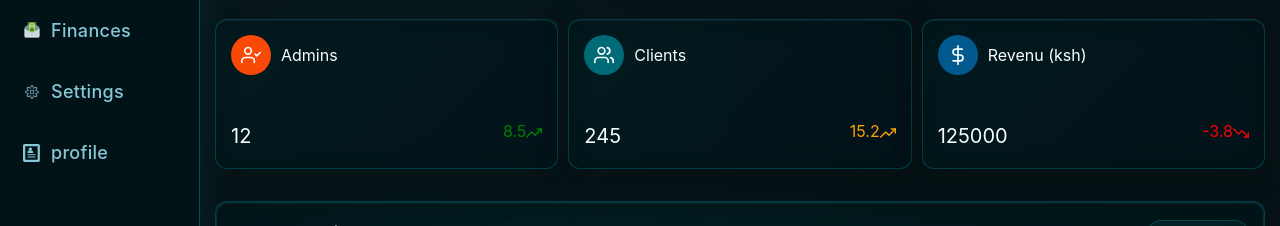
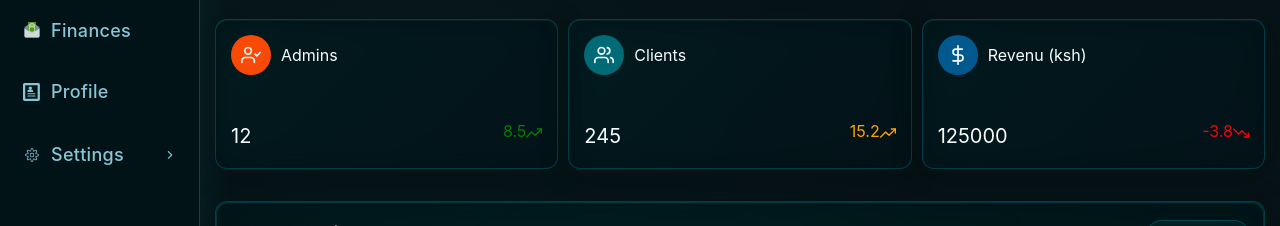
Before and after one commit to Davis-don/hookiefy, a React (Vite) app in the folder client/: page / in a window 1280 px wide. Shown: the part 203-429 px from the top of the page. Built offline with nearby package versions, Linux system fonts and the light colour scheme.

Commit message:
aded a settings

```diff
--- a/client/src/pages/superadmin/Superadmin.tsx
+++ b/client/src/pages/superadmin/Superadmin.tsx
@@ -10,20 +10,22 @@ import { FaUsers } from "react-icons/fa";
 import { CiSettings } from "react-icons/ci";
 import { FcMoneyTransfer } from "react-icons/fc";
 import { ImProfile } from "react-icons/im";
+import { IoIosArrowDown, IoIosArrowForward } from "react-icons/io";
 import Superadmindash from '../../components/superadmin/Superadmindash';
 import Superadminusers from './Superadminusers';
-import Superadminsettings from './Superadminsettings';
 import Superadminfinances from './Superadminfinances';
+import Admincommissions from './Admincommissions';
 import Profile from './Profile';
 
 function Superadmin() {
   const [mount, ismounted] = useState(false);
   const [isLargeScreen, setIsLargeScreen] = useState(false);
-  const [dash,isdashmount]=useState(true)
-  const [users,isusersmount]=useState(false)
-  const [settings,isSettings]=useState(false)
-  const [finances,isFinances]=useState(false)
-  const [profile,isprofile]=useState(false)
+  const [dash, isdashmount] = useState(true)
+  const [users, isusersmount] = useState(false)
+  const [settingsOpen, setSettingsOpen] = useState(false)
+  const [finances, isFinances] = useState(false)
+  const [profile, isprofile] = useState(false)
+  const [adminCommissions, setAdminCommissions] = useState(false)
 
   useEffect(() => {
     const checkScreen = () => {
@@ -38,6 +40,30 @@ function Superadmin() {
 
   const sidebarVisible = isLargeScreen ? true : mount;
 
+  const clearAllStates = () => {
+    isdashmount(false)
+    isusersmount(false)
+    isFinances(false)
+    isprofile(false)
+    setAdminCommissions(false)
+  }
+
+  const handleSettingsClick = () => {
+    // If settings is already open and we click it again, close it
+    if (settingsOpen) {
+      setSettingsOpen(false)
+      // If adminCommissions is active, clear it
+      if (adminCommissions) {
+        setAdminCommissions(false)
+        isdashmount(true)
+      }
+    } else {
+      // Open settings and clear other states
+      clearAllStates()
+      setSettingsOpen(true)
+    }
+  }
+
   return (
     <div className="overall-superadmin-container">
 
@@ -48,7 +74,7 @@ function Superadmin() {
       >
         <div className="sidebar-header-container-dashboard">
           <div className="brandname-container">
-            <h3 style={{cursor:"pointer"}} onClick={()=>{isdashmount(true);isusersmount(false);isSettings(false);isFinances(false);ismounted(!mount)}}>Hookiefy</h3>
+            <h3 style={{cursor:"pointer"}} onClick={()=>{clearAllStates(); isdashmount(true); setSettingsOpen(false); ismounted(!mount)}}>Hookiefy</h3>
           </div>
 
           <div
@@ -62,15 +88,50 @@ function Superadmin() {
         <div className="sidebar-body-container">
 
           <ul>
-            <div onClick={()=>{isdashmount(true);isusersmount(false);isSettings(false);isFinances(false);isprofile(false);ismounted(!mount)}} className={dash?"sidebar_link active-sidebar":"sidebar_link"}><MdOutlineSpaceDashboard /> Dashboard</div>
-            <div onClick={()=>{isdashmount(false);isusersmount(true);isSettings(false);isFinances(false);isprofile(false);ismounted(!mount)}}className={users?"sidebar_link active-sidebar":"sidebar_link"}><FaUsers /> Users</div>
-            <div onClick={()=>{isdashmount(false);isusersmount(false);isSettings(false);isFinances(true);isprofile(false);ismounted(!mount)}}className={finances?"sidebar_link active-sidebar":"sidebar_link"}><FcMoneyTransfer /> Finances</div>
-            <div onClick={()=>{isdashmount(false);isusersmount(false);isSettings(true);isFinances(false);isprofile(false);ismounted(!mount)}}className={settings?"sidebar_link active-sidebar":"sidebar_link"}><CiSettings /> Settings</div>
-            <div onClick={()=>{isdashmount(false);isusersmount(false);isSettings(false);isFinances(false);isprofile(true);ismounted(!mount)}}className={profile?"sidebar_link active-sidebar":"sidebar_link"}><ImProfile /> profile</div>
+            <div onClick={()=>{clearAllStates(); setSettingsOpen(false); isdashmount(true); ismounted(!mount)}} className={dash?"sidebar_link active-sidebar":"sidebar_link"}>
+              <MdOutlineSpaceDashboard /> Dashboard
+            </div>
 
+            <div onClick={()=>{clearAllStates(); setSettingsOpen(false); isusersmount(true); ismounted(!mount)}} className={users?"sidebar_link active-sidebar":"sidebar_link"}>
+              <FaUsers /> Users
+            </div>
+
+            <div onClick={()=>{clearAllStates(); setSettingsOpen(false); isFinances(true); ismounted(!mount)}} className={finances?"sidebar_link active-sidebar":"sidebar_link"}>
+              <FcMoneyTransfer /> Finances
+            </div>
+
+            <div onClick={()=>{clearAllStates(); setSettingsOpen(false); isprofile(true); ismounted(!mount)}} className={profile?"sidebar_link active-sidebar":"sidebar_link"}>
+              <ImProfile /> Profile
+            </div>
+
+            {/* Settings with Sub-links */}
+            <div className="settings-group">
+              <div
+                onClick={handleSettingsClick}
+                className={`sidebar_link ${settingsOpen || adminCommissions ? 'active-sidebar' : ''}`}
+                style={{ cursor: 'pointer' }}
+              >
+                <CiSettings /> Settings
+                <span className="settings-arrow">
+                  {settingsOpen ? <IoIosArrowDown /> : <IoIosArrowForward />}
+                </span>
+              </div>
+
+              {settingsOpen && (
+                <div className="settings-sub-links">
+                  <div
+                    onClick={() => {clearAllStates(); setAdminCommissions(true); ismounted(!mount)}}
+                    className={`sidebar_sub_link ${adminCommissions ? 'active-sidebar-sub' : ''}`}
+                  >
+                    <span className="sub-link-dot"></span>
+                    Commissions
+                  </div>
+                </div>
+              )}
+            </div>
           </ul>
 
-          {/* 👇 ONLY IMPROVED FOOTER */}
+          {/* Footer */}
           <div className="sidebar-body-footer">
             <div className="footer-content">
               <span className="footer-title">System</span>
@@ -94,10 +155,10 @@ function Superadmin() {
             </h3>
 
             {dash && <h3 style={{cursor:"pointer"}}>Dashboard</h3>}
-            {users && <h3 style={{cursor:"pointer"}}><span onClick={()=>{isdashmount(true);isusersmount(false);isSettings(false);isFinances(false);ismounted(!mount)}}>Dashboard/</span>users</h3>}
-            {settings && <h3 style={{cursor:"pointer"}}><span onClick={()=>{isdashmount(true);isusersmount(false);isSettings(false);isFinances(false);ismounted(!mount)}}>Dashboard/</span>settings</h3>}
-            {finances && <h3 style={{cursor:"pointer"}}><span onClick={()=>{isdashmount(true);isusersmount(false);isSettings(false);isFinances(false);ismounted(!mount)}}>Dashboard/</span>finances</h3>}
-            {profile && <h3 style={{cursor:"pointer"}}><span onClick={()=>{isdashmount(true);isusersmount(false);isSettings(false);isFinances(false);ismounted(!mount)}}>Dashboard/</span>profile</h3>}
+            {users && <h3 style={{cursor:"pointer"}}><span onClick={()=>{clearAllStates(); setSettingsOpen(false); isdashmount(true); ismounted(!mount)}}>Dashboard/</span>Users</h3>}
+            {finances && <h3 style={{cursor:"pointer"}}><span onClick={()=>{clearAllStates(); setSettingsOpen(false); isdashmount(true); ismounted(!mount)}}>Dashboard/</span>Finances</h3>}
+            {profile && <h3 style={{cursor:"pointer"}}><span onClick={()=>{clearAllStates(); setSettingsOpen(false); isdashmount(true); ismounted(!mount)}}>Dashboard/</span>Profile</h3>}
+            {adminCommissions && <h3 style={{cursor:"pointer"}}><span onClick={()=>{clearAllStates(); setSettingsOpen(false); isdashmount(true); ismounted(!mount)}}>Dashboard/</span>Admin Commissions</h3>}
           </div>
 
           <div className="right-side-header-body-container">
@@ -113,7 +174,7 @@ function Superadmin() {
                   <button className="dropdown-btn">▼</button>
 
                   <div className="dropdown-menu-custom">
-                    <button onClick={()=>{isdashmount(false);isusersmount(false);isSettings(false);isFinances(false);isprofile(true);ismounted(!mount)}} className="dropdown-item-custom">Profile</button>
+                    <button onClick={()=>{clearAllStates(); setSettingsOpen(false); isprofile(true); ismounted(!mount)}} className="dropdown-item-custom">Profile</button>
                     <button className="dropdown-item-custom logout-btn">Logout</button>
                   </div>
                 </div>
@@ -127,9 +188,9 @@ function Superadmin() {
         <div className="dashboard-body-content">
           {dash && <Superadmindash/>}
           {users && <Superadminusers/>}
-          {settings && <Superadminsettings/>}
           {finances && <Superadminfinances/>}
           {profile && <Profile/>}
+          {adminCommissions && <Admincommissions/>}
         </div>
 
         {/* Footer */}
--- a/client/src/pages/superadmin/Superadminsettings.tsx
+++ /dev/null
@@ -1,14 +0,0 @@
-import './superadminsettings.css'
-import Admincommissions from './Admincommissions'
-
-function Superadminsettings() {
-  return (
-    <div className="overall-super-admin-settings">
-      <div className="admin-commission-fees-share">
-    <Admincommissions/>
-      </div>
-    </div>
-  )
-}
-
-export default Superadminsettings
--- a/client/src/pages/superadmin/superadmin.css
+++ b/client/src/pages/superadmin/superadmin.css
@@ -750,3 +750,130 @@ button:hover,
     font-size: 1.1rem;
   }
 }
+
+/* ============================================
+   SETTINGS WITH SUB-LINKS
+   ============================================ */
+
+/* Settings Group */
+.settings-group {
+  display: flex;
+  flex-direction: column;
+  gap: 0.5rem;
+  margin-top: 0.2rem;
+}
+
+.settings-arrow {
+  margin-left: auto;
+  display: flex;
+  align-items: center;
+  font-size: 1.2rem;
+  color: var(--text-secondary);
+  transition: all 0.3s ease;
+}
+
+.sidebar_link .settings-arrow {
+  margin-left: auto;
+}
+
+/* Sub-links container - properly spaced from heading */
+.settings-sub-links {
+  display: flex;
+  flex-direction: column;
+  padding-left: 3.5rem;
+  padding-top: 0.3rem;
+  padding-bottom: 0.2rem;
+  gap: 0.4rem;
+  margin-top: 0.2rem;
+  margin-bottom: 0.2rem;
+  animation: slideDown 0.3s ease;
+  border-left: 2px solid rgba(0, 229, 255, 0.1);
+  margin-left: 0.5rem;
+}
+
+@keyframes slideDown {
+  from {
+    opacity: 0;
+    transform: translateY(-8px);
+  }
+  to {
+    opacity: 1;
+    transform: translateY(0);
+  }
+}
+
+.sidebar_sub_link {
+  color: var(--text-secondary);
+  font-size: 1.4rem;
+  font-weight: 400;
+  cursor: pointer;
+  padding: 0.5rem 1rem;
+  border-radius: 1rem;
+  display: flex;
+  align-items: center;
+  gap: 0.8rem;
+  transition: all 0.25s ease;
+  background: transparent;
+  border: 1px solid transparent;
+  letter-spacing: 0.3px;
+  position: relative;
+}
+
+.sidebar_sub_link:hover {
+  background: rgba(0, 229, 255, 0.06);
+  border-color: rgba(0, 229, 255, 0.15);
+  color: #e6faff;
+  transform: translateX(4px);
+}
+
+.active-sidebar-sub {
+  background: rgba(0, 229, 255, 0.08) !important;
+  border: 1px solid rgba(0, 229, 255, 0.2) !important;
+  color: #ffffff !important;
+  border-radius: 1rem;
+  box-shadow: 0 0 20px rgba(0, 229, 255, 0.05);
+}
+
+.sub-link-dot {
+  width: 0.5rem;
+  height: 0.5rem;
+  border-radius: 50%;
+  background: var(--text-secondary);
+  flex-shrink: 0;
+  transition: all 0.3s ease;
+}
+
+.active-sidebar-sub .sub-link-dot {
+  background: var(--glow-cyan);
+  box-shadow: 0 0 15px rgba(0, 229, 255, 0.4);
+}
+
+.sidebar_sub_link:hover .sub-link-dot {
+  background: var(--glow-cyan);
+}
+
+/* Responsive adjustments for sub-links */
+@media screen and (max-width: 63.75em) {
+  .settings-sub-links {
+    padding-left: 3rem;
+    margin-left: 0.3rem;
+  }
+
+  .sidebar_sub_link {
+    font-size: 1.2rem;
+    padding: 0.4rem 0.8rem;
+  }
+}
+
+@media screen and (max-width: 30em) {
+  .settings-sub-links {
+    padding-left: 2.5rem;
+    margin-left: 0.2rem;
+    gap: 0.3rem;
+  }
+
+  .sidebar_sub_link {
+    font-size: 1rem;
+    padding: 0.3rem 0.6rem;
+  }
+}
--- a/client/src/pages/superadmin/superadminsettings.css
+++ /dev/null
@@ -1,3 +0,0 @@
-.overall-super-admin-settings{
-padding: 1.5rem;
-}
```
